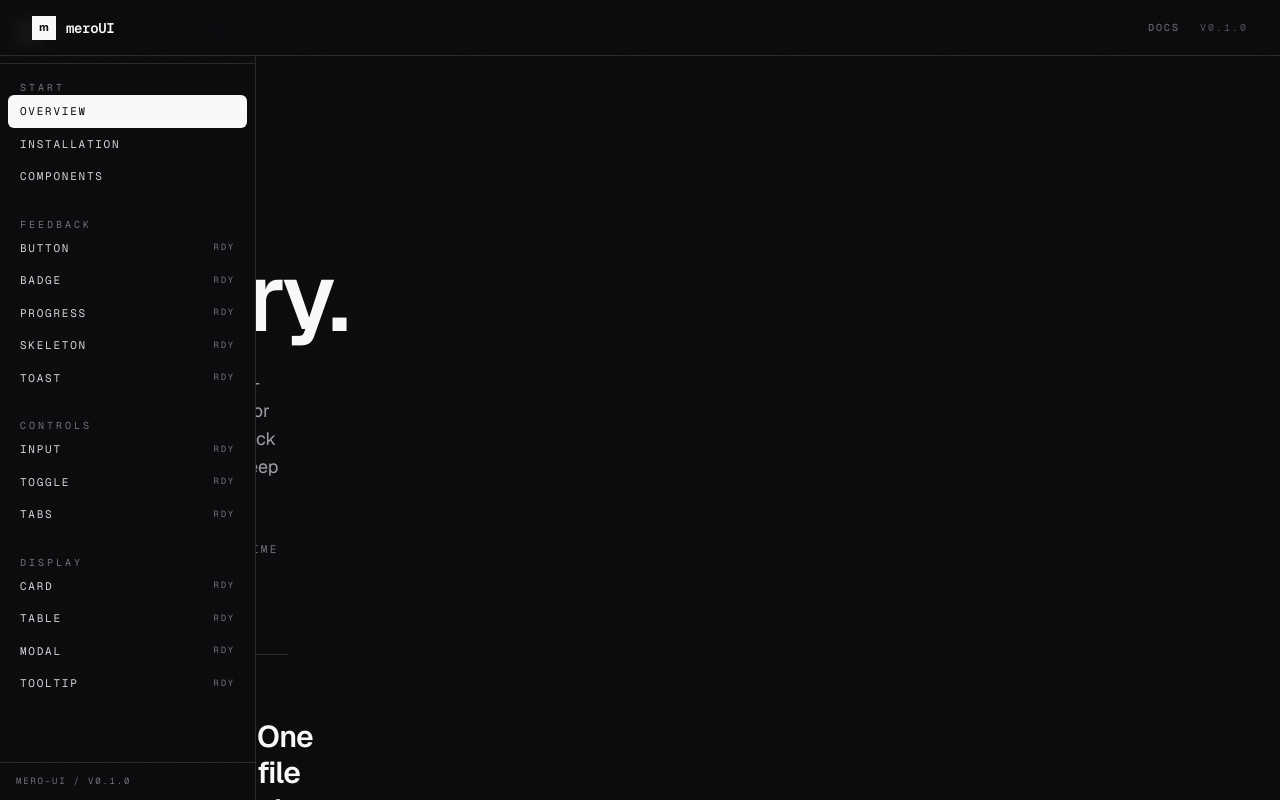
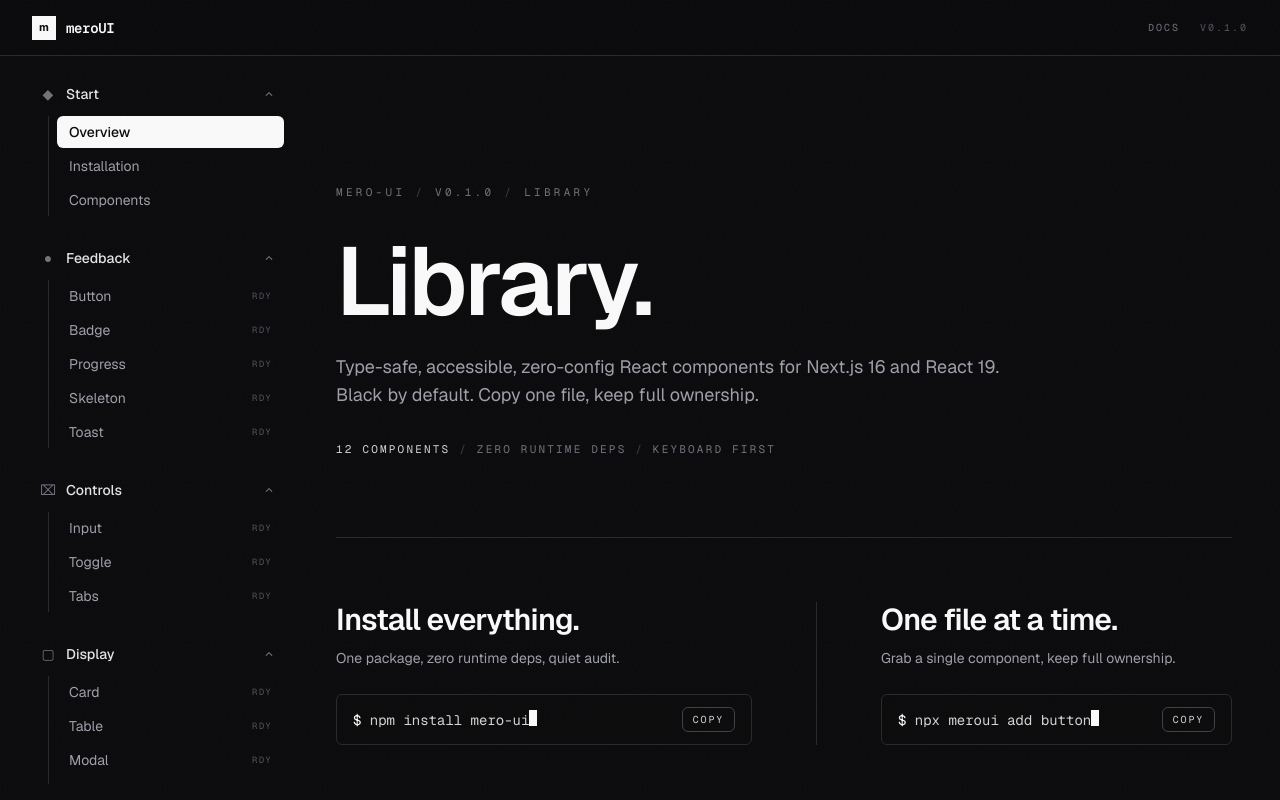
Before and after one commit to shivraj598/meroUI, a Next.js app: page /docs in a window 1280 px wide. Shown: the top 800 px of the page. Built offline with nearby package versions, Linux system fonts and the light colour scheme.

Commit message:
refactor: restructure Sidebar component for improved navigation and layout

```diff
--- a/src/components/docs/Sidebar.tsx
+++ b/src/components/docs/Sidebar.tsx
@@ -16,40 +16,89 @@ const SPY_IDS = [
 
 type NavItem = { id: string; label: string; built?: boolean };
 
-function buildRows(): (NavItem | { kind: "group"; title: string })[] {
-  const rows: (NavItem | { kind: "group"; title: string })[] = [
-    { kind: "group", title: "Start" },
-    ...DOC_SECTIONS.map((s) => ({ id: s.id, label: s.label })),
+type Group = {
+  id: string;
+  title: string;
+  icon: string;
+  children: NavItem[];
+};
+
+const GROUP_ICONS: Record<string, string> = {
+  Start: "\u25c6",
+  Feedback: "\u25cf",
+  Controls: "\u2327",
+  Display: "\u25a2",
+};
+
+function buildGroups(): Group[] {
+  return [
+    {
+      id: "start",
+      title: "Start",
+      icon: GROUP_ICONS.Start,
+      children: DOC_SECTIONS.map((s) => ({ id: s.id, label: s.label })),
+    },
+    ...COMPONENT_GROUPS.map((g) => ({
+      id: `group-${g.title.toLowerCase()}`,
+      title: g.title,
+      icon: GROUP_ICONS[g.title] ?? "\u25a3",
+      children: g.items.map((it) => ({
+        id: `c-${it.slug}`,
+        label: it.name,
+        built: it.built,
+      })),
+    })),
   ];
-  for (const g of COMPONENT_GROUPS) {
-    rows.push({ kind: "group", title: g.title });
-    for (const item of g.items) {
-      rows.push({ id: `c-${item.slug}`, label: item.name, built: item.built });
 }
-  }
-  return rows;
+
+function Chevron({ open }: { open: boolean }) {
+  return (
+    <svg
+      viewBox="0 0 20 20"
+      fill="none"
+      stroke="currentColor"
+      strokeWidth="1.5"
+      strokeLinecap="round"
+      strokeLinejoin="round"
+      aria-hidden
+      className={`size-3.5 shrink-0 text-zinc-500 transition-transform duration-200 ${
+        open ? "rotate-180" : ""
+      }`}
+    >
+      <path d="m6 8 4 4 4-4" />
+    </svg>
+  );
 }
 
 /**
- * Static documentation sidebar.
- *
- * One fixed column on desktop: brand, section links, then the component index
- * grouped by category. Active item follows the scrollspy. On mobile it becomes
- * a slide-in drawer (hamburger, backdrop, Escape, focus trap, scroll lock).
+ * Documentation sidebar in the classic docs-shell style: a sticky grouped
+ * index where each category is collapsible, sub-links sit on a left border
+ * rail, and the active entry is a filled pill that follows the scrollspy.
+ * Below lg it becomes a slide-in drawer (hamburger, backdrop, Escape,
+ * focus trap, scroll lock).
  */
 export function Sidebar() {
   const [open, setOpen] = useState(false);
   const [active, setActive] = useState<string | null>("overview");
+  const [openGroups, setOpenGroups] = useState<Record<string, boolean>>(() => {
+    const groups = buildGroups();
+    const state: Record<string, boolean> = {};
+    for (const g of groups) state[g.id] = true;
+    return state;
+  });
   const toggleRef = useRef<HTMLButtonElement>(null);
 
-  const rows = buildRows();
+  const groups = buildGroups();
+
+  const toggleGroup = (id: string) =>
+    setOpenGroups((o) => ({ ...o, [id]: !o[id] }));
 
   /* -------------------------- scrollspy -------------------------- */
   useEffect(() => {
     const obs = new IntersectionObserver(
       () => {
         /* score every tracked section and component against the reading
-           band (40% from top) so the active label follows the element
+           band (40% from top) so the active entry follows the element
            actually centered in the band */
         const bandCenter = innerHeight * 0.4;
         let best: string | null = null;
@@ -75,6 +124,19 @@ export function Sidebar() {
     });
     return () => obs.disconnect();
   }, []);
+
+  /* keep the group containing the active entry open */
+  const openGroupsRef = useRef(openGroups);
+  useEffect(() => {
+    openGroupsRef.current = openGroups;
+  }, [openGroups]);
+  useEffect(() => {
+    if (!active) return;
+    const holder = groups.find((g) => g.children.some((c) => c.id === active));
+    if (holder && !openGroupsRef.current[holder.id]) {
+      setOpenGroups((o) => ({ ...o, [holder.id]: true }));
+    }
+  }, [active, groups]);
 
   /* Escape closes the mobile drawer; lock scroll, move focus in, trap Tab,
      and restore focus to the toggle on close */
@@ -112,48 +174,61 @@ export function Sidebar() {
     };
   }, [open]);
 
-  const rowCls = (item: NavItem) =>
-    `flex w-full items-center justify-between gap-3 rounded-md px-3 py-2 text-left font-mono text-[11px] uppercase tracking-[0.16em] transition-colors duration-200 ${
+  const linkCls = (item: NavItem) =>
+    `relative z-10 flex w-full items-center justify-between gap-2 rounded-md px-3 py-1.5 text-sm transition-colors ${
       active === item.id
-        ? "bg-zinc-50 text-zinc-950"
-        : item.built === false
-          ? "text-zinc-500 hover:text-zinc-300 hover:bg-zinc-900"
-          : "text-zinc-300 hover:text-zinc-50 hover:bg-zinc-900"
+        ? "bg-zinc-50 font-medium text-zinc-950"
+        : "text-zinc-400 hover:bg-zinc-900/60 hover:text-zinc-50"
     }`;
 
-  const nav = (
-    <nav aria-label="Documentation" className="flex-1 overflow-y-auto px-2 py-3">
-      {rows.map((row) =>
-        "title" in row ? (
-          <p
-            key={row.title}
-            className="mt-6 px-3 font-mono text-[10px] uppercase tracking-[0.3em] text-zinc-500 first:mt-1"
+  const renderNav = (
+    <div className="flex flex-col gap-6 pb-8">
+      {groups.map((g) => (
+        <div key={g.id} className="flex flex-col">
+          <button
+            type="button"
+            onClick={() => toggleGroup(g.id)}
+            aria-expanded={!!openGroups[g.id]}
+            className="flex w-full items-center gap-2.5 rounded-md px-2 py-2 text-left text-sm font-medium text-zinc-200 transition-colors hover:text-zinc-50"
           >
-            {row.title}
-          </p>
-        ) : (
+            <span aria-hidden className="w-4 text-center text-zinc-500">
+              {g.icon}
+            </span>
+            <span className="min-w-0 flex-1 truncate">{g.title}</span>
+            <Chevron open={!!openGroups[g.id]} />
+          </button>
+
+          {openGroups[g.id] && (
+            <div className="mt-1 ml-4 flex flex-col space-y-0.5 border-l border-zinc-800 pl-2">
+              {g.children.map((item) => (
+                <div key={item.id} className="relative">
                   <a
-            key={row.id}
-            href={`#${row.id}`}
+                    href={`#${item.id}`}
                     onClick={() => setOpen(false)}
-            aria-current={active === row.id ? "true" : undefined}
-            className={rowCls(row)}
+                    aria-current={active === item.id ? "true" : undefined}
+                    className={linkCls(item)}
                   >
-            <span>{row.label}</span>
-            {typeof (row as NavItem).built === "boolean" ? (
+                    <span className="truncate">{item.label}</span>
+                    {typeof item.built === "boolean" && (
                       <span
                         aria-hidden
-                className={`text-[9px] ${
-                  active === row.id ? "text-zinc-600" : "text-zinc-500"
+                        className={`ml-2 shrink-0 font-mono text-[9px] uppercase tracking-[0.14em] ${
+                          active === item.id
+                            ? "text-zinc-600"
+                            : "text-zinc-600"
                         }`}
                       >
-                {(row as NavItem).built ? "rdy" : "soon"}
+                        {item.built ? "rdy" : "soon"}
                       </span>
-            ) : null}
+                    )}
                   </a>
-        )
+                </div>
+              ))}
+            </div>
           )}
-    </nav>
+        </div>
+      ))}
+    </div>
   );
 
   return (
@@ -193,34 +268,14 @@ export function Sidebar() {
         </button>
       </div>
 
-      {/* one static sidebar (desktop) */}
-      <aside className="fixed inset-y-0 left-0 z-30 hidden w-64 flex-col border-r border-zinc-800 bg-zinc-950 lg:flex">
-        <Link
-          href="/"
-          aria-label="meroUI home"
-          className="flex h-16 shrink-0 items-center gap-2.5 border-b border-zinc-800 px-4 transition-colors hover:bg-zinc-900"
-        >
-          <span className="flex size-6 items-center justify-center bg-zinc-50 text-[11px] font-bold leading-none text-zinc-950">
-            m
-          </span>
-          <span className="font-mono text-sm font-semibold tracking-tight text-zinc-50">
-            meroUI
-          </span>
-          <span className="ml-auto font-mono text-[10px] uppercase tracking-[0.24em] text-zinc-500">
-            docs
-          </span>
-        </Link>
-
-        {nav}
-
-        <footer className="shrink-0 border-t border-zinc-800 px-4 py-3">
-          <p className="font-mono text-[9px] uppercase tracking-[0.2em] text-zinc-500">
-            mero-ui / v0.1.0
-          </p>
-        </footer>
+      {/* desktop sticky sidebar */}
+      <aside className="hidden lg:block">
+        <div className="sticky top-[4.75rem] max-h-[calc(100vh-5.75rem)] overflow-y-auto pb-2 pr-1">
+          {renderNav}
+        </div>
       </aside>
 
-      {/* mobile drawer (same nav, one panel) */}
+      {/* mobile drawer */}
       {open && (
         <div id="docs-drawer" className="fixed inset-0 z-30 lg:hidden">
           <button
@@ -233,14 +288,14 @@ export function Sidebar() {
             role="dialog"
             aria-modal="true"
             aria-label="Documentation menu"
-            className="absolute inset-y-0 left-0 flex w-72 flex-col border-r border-zinc-800 bg-zinc-950"
+            className="absolute inset-y-0 left-0 flex w-72 flex-col overflow-y-auto border-r border-zinc-800 bg-zinc-950"
           >
-            <header className="flex h-14 shrink-0 items-center border-b border-zinc-800 px-4">
+            <header className="sticky top-0 z-10 flex h-14 shrink-0 items-center border-b border-zinc-800 bg-zinc-950 px-4">
               <span className="font-mono text-[10px] uppercase tracking-[0.3em] text-zinc-400">
                 meroUI / docs
               </span>
             </header>
-            {nav}
+            <div className="px-3 pt-4">{renderNav}</div>
           </aside>
         </div>
       )}
```
Lines whose indentation alone changed are shown as unchanged.
